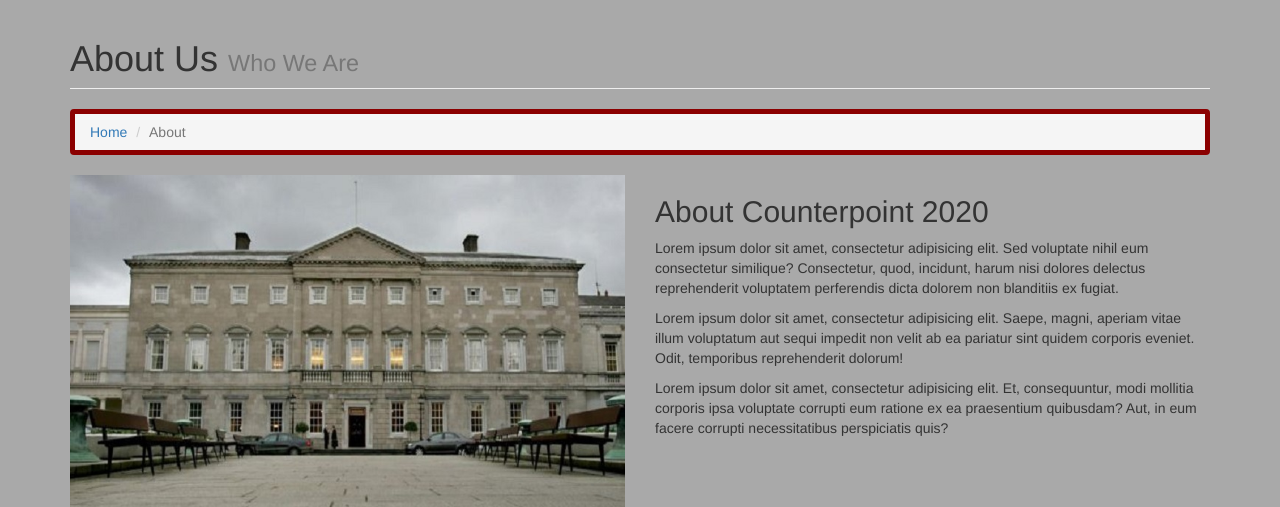
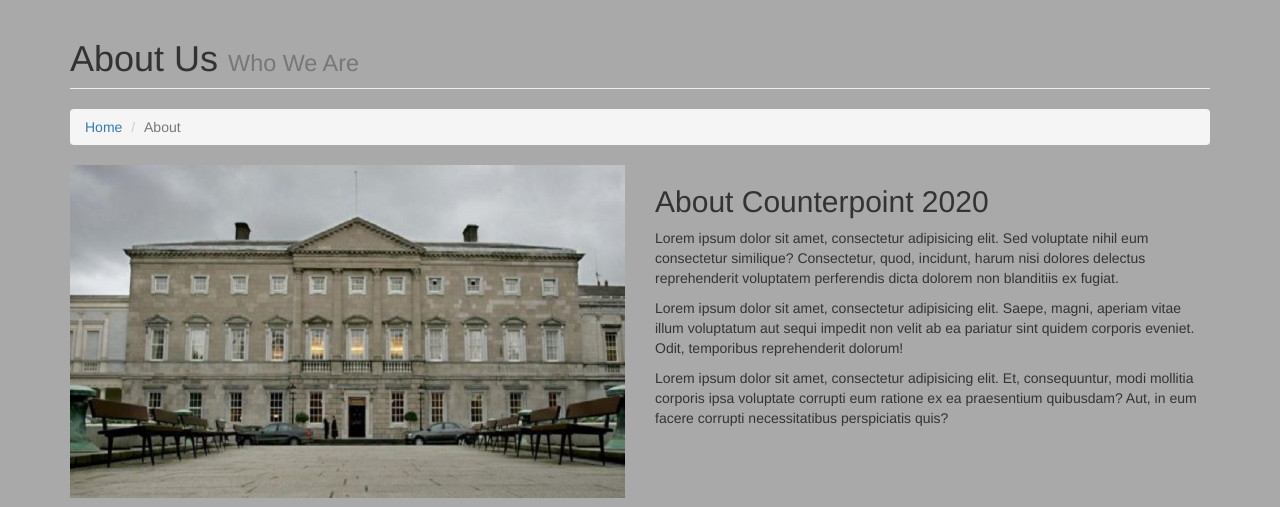
Before and after one commit to barryjohnjoyce/counterpoint2020, a Django app: page /about/ in a window 1280 px wide. Shown: the part 51-558 px from the top of the page. Run offline with Django 3.2, Linux system fonts and the light colour scheme; parts of the project's set-up code (start-up, migrations or seed data) failed here and were passed over; some libraries are stand-ins or nearby versions.

Commit message:
test heroku deploy

```diff
--- a/templates/about.html
+++ b/templates/about.html
@@ -12,7 +12,7 @@
                 <h1 class="page-header">About Us
                     <small>Who We Are</small>
                 </h1>
-                <ol class="breadcrumb" style="border: solid darkred 5px">
+                <ol class="breadcrumb">
                     <li><a href="index.html">Home</a>
                     </li>
                     <li class="active">About</li>
```
